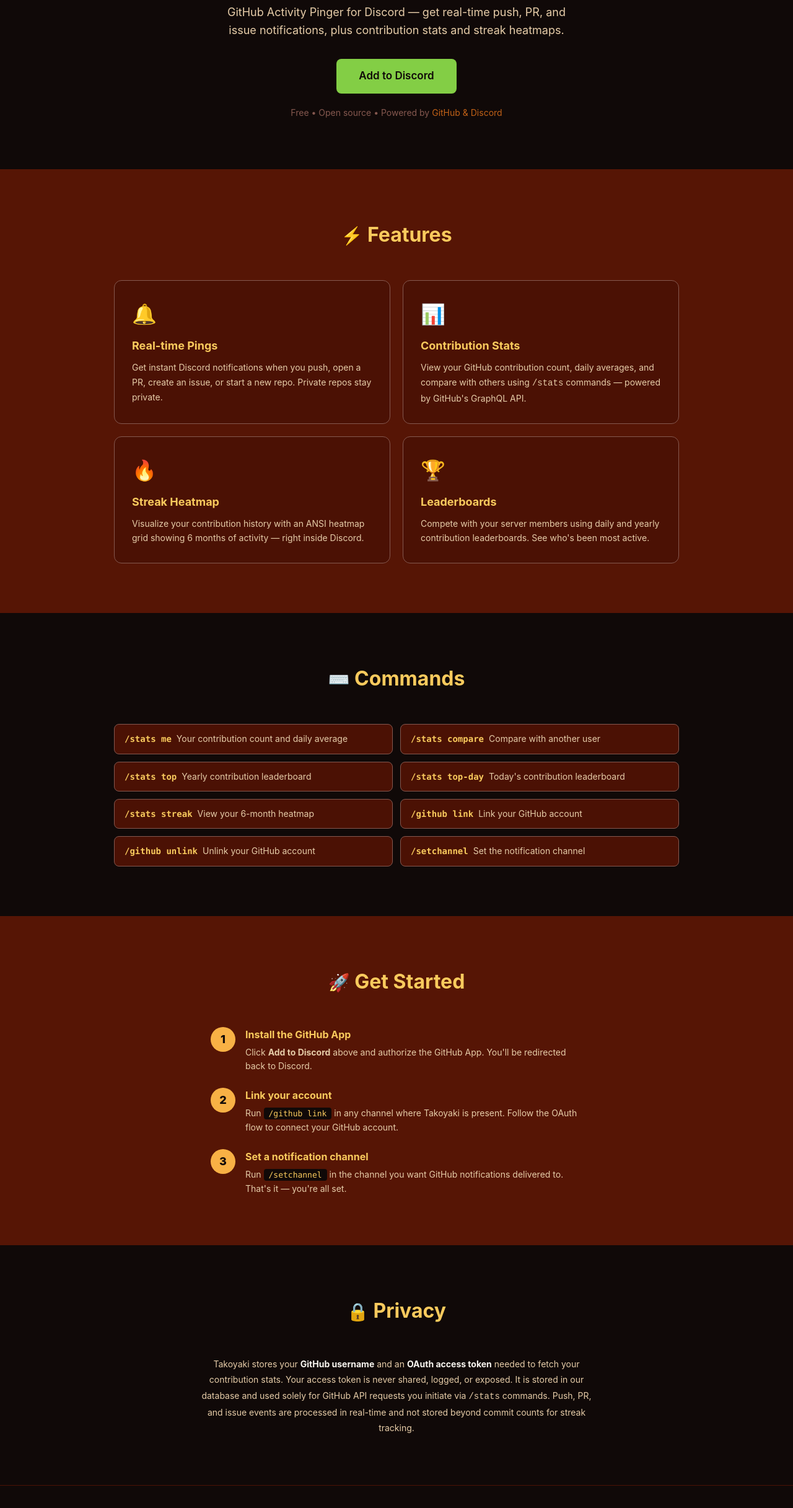
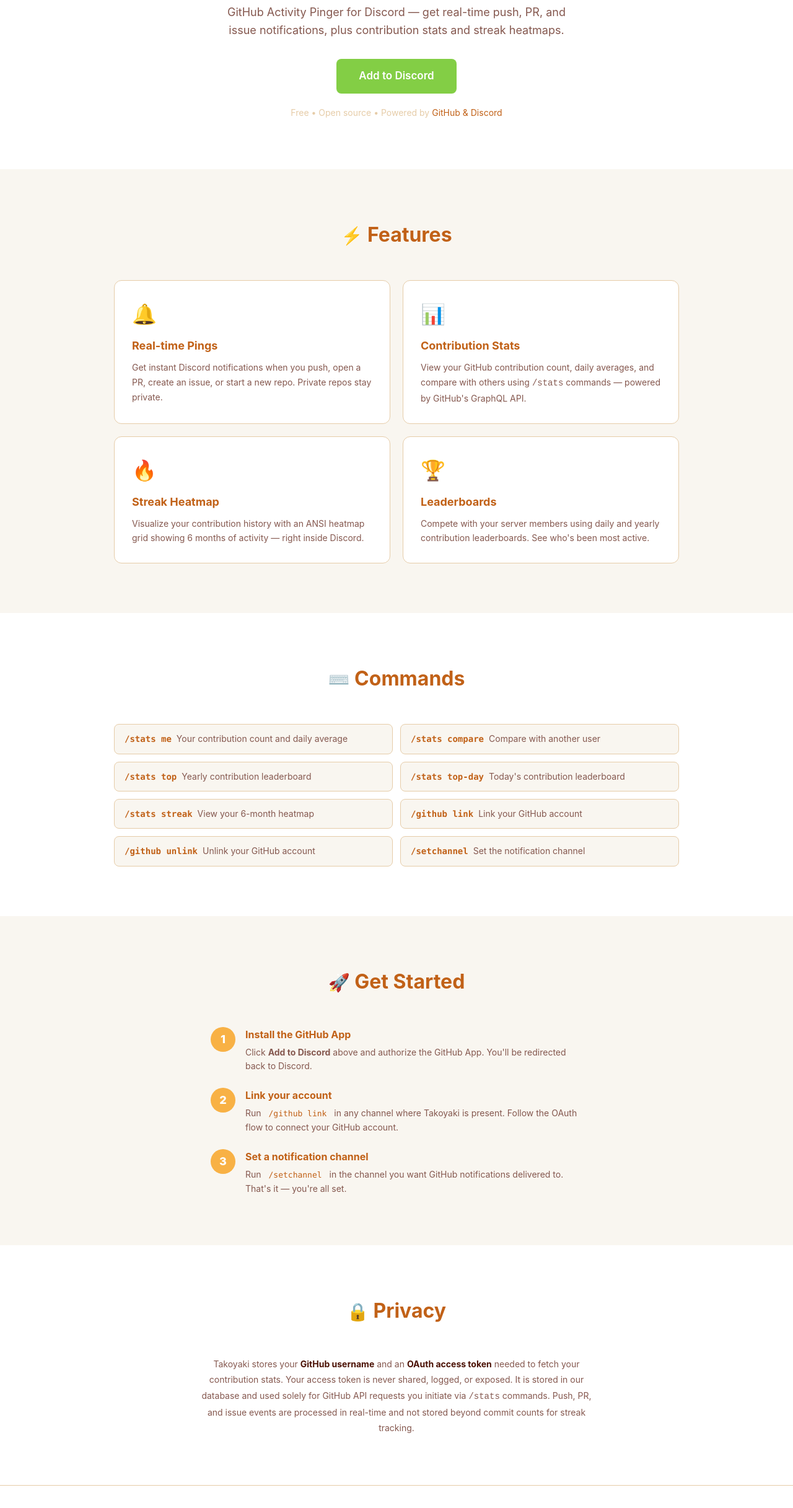
Before and after one commit to Logizel/takoyaki, a website: page docs/index.html in a window 1280 px wide. Shown: the part 367-2800 px from the top of the page at 62% size. Drawn offline with Linux system fonts and the light colour scheme.

Commit message:
Convert landing page to light theme

```diff
--- a/docs/index.html
+++ b/docs/index.html
@@ -19,13 +19,13 @@
 
     body {
       font-family: -apple-system, BlinkMacSystemFont, 'Segoe UI', Helvetica, Arial, sans-serif;
-      background: #100908;
-      color: #F9F6F0;
+      background: #FFFFFF;
+      color: #4B1104;
       line-height: 1.6;
     }
 
     a {
-      color: #F9CA5D;
+      color: #C16117;
       text-decoration: none;
       transition: color 0.2s;
     }
@@ -47,9 +47,9 @@
       left: 0;
       right: 0;
       z-index: 100;
-      background: rgba(16, 9, 8, 0.92);
+      background: rgba(255, 255, 255, 0.95);
       backdrop-filter: blur(8px);
-      border-bottom: 1px solid #4B1104;
+      border-bottom: 1px solid #E6CCA8;
     }
 
     nav .container {
@@ -62,14 +62,14 @@
     nav .logo {
       font-size: 20px;
       font-weight: 700;
-      color: #F9F6F0;
+      color: #4B1104;
       display: flex;
       align-items: center;
       gap: 8px;
     }
 
     nav .logo span {
-      color: #F9CA5D;
+      color: #F8B145;
     }
 
     nav .nav-links {
@@ -81,11 +81,11 @@
     nav .nav-links a {
       font-size: 14px;
       font-weight: 500;
-      color: #E6CCA8;
+      color: #85584F;
     }
 
     nav .nav-links a:hover {
-      color: #F9F6F0;
+      color: #4B1104;
     }
 
     .btn {
@@ -105,23 +105,23 @@
 
     .btn-primary {
       background: #83CE45;
-      color: #100908;
+      color: #FFFFFF;
     }
 
     .btn-primary:hover {
       background: #55991A;
-      color: #100908;
+      color: #FFFFFF;
     }
 
     .btn-outline {
       background: transparent;
-      color: #F9CA5D;
-      border: 2px solid #F9CA5D;
+      color: #C16117;
+      border: 2px solid #C16117;
     }
 
     .btn-outline:hover {
-      background: #F9CA5D;
-      color: #100908;
+      background: #C16117;
+      color: #FFFFFF;
     }
 
     /* Hero */
@@ -138,17 +138,17 @@
     .hero h1 {
       font-size: 48px;
       font-weight: 800;
-      color: #F9F6F0;
+      color: #4B1104;
       margin-bottom: 12px;
     }
 
     .hero h1 span {
-      color: #F9CA5D;
+      color: #F8B145;
     }
 
     .hero .subtitle {
       font-size: 18px;
-      color: #E6CCA8;
+      color: #85584F;
       margin-bottom: 32px;
       max-width: 560px;
       margin-left: auto;
@@ -163,7 +163,7 @@
     .hero .tagline {
       margin-top: 20px;
       font-size: 14px;
-      color: #85584F;
+      color: #E6CCA8;
     }
 
     .hero .tagline a {
@@ -178,7 +178,7 @@
     section h2 {
       font-size: 32px;
       font-weight: 700;
-      color: #F9CA5D;
+      color: #C16117;
       text-align: center;
       margin-bottom: 48px;
     }
@@ -189,7 +189,7 @@
 
     /* Features */
     .features {
-      background: #561505;
+      background: #F9F6F0;
     }
 
     .feature-grid {
@@ -199,15 +199,16 @@
     }
 
     .feature-card {
-      background: #4B1104;
+      background: #FFFFFF;
       border-radius: 12px;
       padding: 28px;
-      border: 1px solid #85584F;
-      transition: border-color 0.2s;
+      border: 1px solid #E6CCA8;
+      transition: border-color 0.2s, box-shadow 0.2s;
     }
 
     .feature-card:hover {
       border-color: #F8B145;
+      box-shadow: 0 4px 20px rgba(248, 177, 69, 0.15);
     }
 
     .feature-card .icon {
@@ -218,19 +219,19 @@
     .feature-card h3 {
       font-size: 18px;
       font-weight: 700;
-      color: #F9CA5D;
+      color: #C16117;
       margin-bottom: 8px;
     }
 
     .feature-card p {
       font-size: 14px;
-      color: #E6CCA8;
+      color: #85584F;
       line-height: 1.7;
     }
 
     /* Commands */
     .commands {
-      background: #100908;
+      background: #FFFFFF;
     }
 
     .commands-grid {
@@ -244,27 +245,27 @@
       align-items: baseline;
       gap: 8px;
       padding: 12px 16px;
-      background: #4B1104;
+      background: #F9F6F0;
       border-radius: 8px;
-      border: 1px solid #85584F;
+      border: 1px solid #E6CCA8;
     }
 
     .command-item code {
       font-size: 14px;
       font-weight: 700;
-      color: #F9CA5D;
+      color: #C16117;
       font-family: 'SF Mono', 'Fira Code', 'Consolas', monospace;
       white-space: nowrap;
     }
 
     .command-item .desc {
       font-size: 14px;
-      color: #E6CCA8;
+      color: #85584F;
     }
 
     /* Setup */
     .setup {
-      background: #561505;
+      background: #F9F6F0;
     }
 
     .setup-steps {
@@ -287,7 +288,7 @@
       height: 40px;
       border-radius: 50%;
       background: #F8B145;
-      color: #100908;
+      color: #FFFFFF;
       font-size: 18px;
       font-weight: 800;
       display: flex;
@@ -298,32 +299,32 @@
     .step .content h3 {
       font-size: 16px;
       font-weight: 700;
-      color: #F9CA5D;
+      color: #C16117;
       margin-bottom: 4px;
     }
 
     .step .content p {
       font-size: 14px;
-      color: #E6CCA8;
+      color: #85584F;
     }
 
     .step .content code {
-      background: #100908;
+      background: #F9F6F0;
       padding: 2px 8px;
       border-radius: 4px;
       font-size: 13px;
-      color: #F9CA5D;
+      color: #C16117;
       font-family: 'SF Mono', 'Fira Code', 'Consolas', monospace;
     }
 
     /* Privacy */
     .privacy {
-      background: #100908;
+      background: #FFFFFF;
     }
 
     .privacy p {
       font-size: 14px;
-      color: #E6CCA8;
+      color: #85584F;
       max-width: 640px;
       margin: 0 auto;
       text-align: center;
@@ -331,12 +332,12 @@
     }
 
     .privacy p strong {
-      color: #F9F6F0;
+      color: #4B1104;
     }
 
     /* Footer */
     footer {
-      border-top: 1px solid #4B1104;
+      border-top: 1px solid #E6CCA8;
       padding: 32px 0;
       text-align: center;
     }
```
